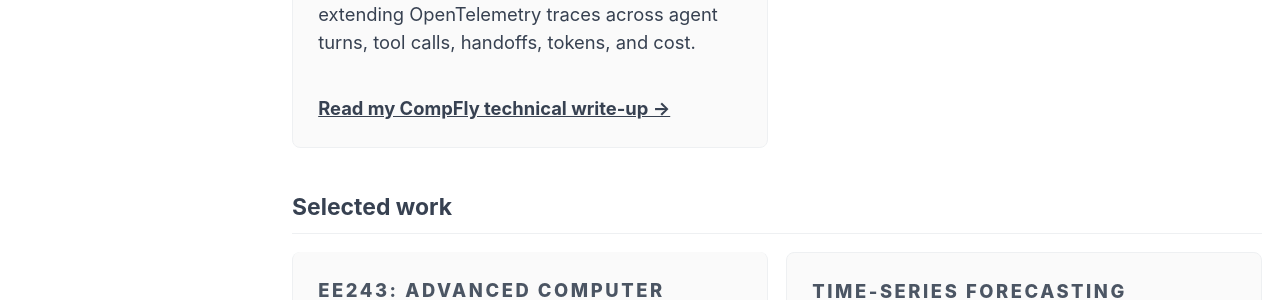
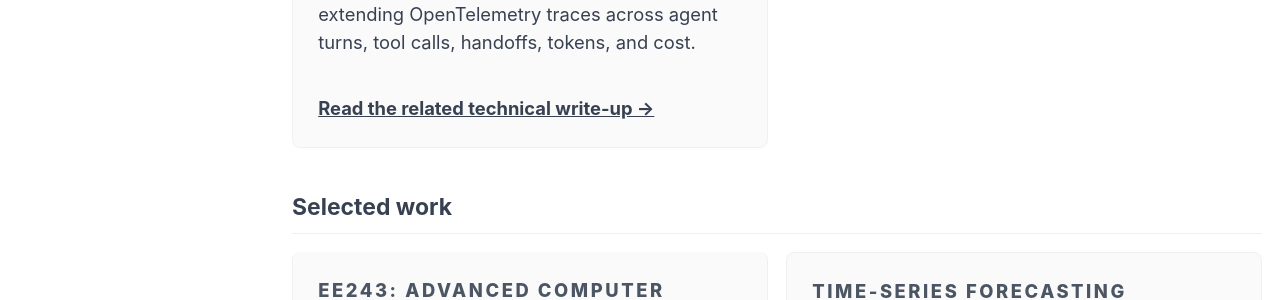
Before and after one commit to Vedant2100/vedant2100.github.io, a Jekyll site: the page built from _pages/about.md, in a window 1280 px wide and 900 px high, scrolled down 883 px. Shown: the part 163-463 px from the top of the window. Built offline with Jekyll 4.4.1, drawn with Linux system fonts in a browser that asks for light colours; some web fonts are replaced; a script bundle is joined from its source files by our own code; library files that are not in the unit come from our copies.

Commit message:
Refine CompFly link label

```diff
--- a/_pages/about.md
+++ b/_pages/about.md
@@ -27,7 +27,7 @@ redirect_from:
     <p class="home-card__eyebrow">RESEARCH INTERN: CompFly AI</p>
     <h3>Agent governance at runtime</h3>
     <p>I’m building reproducible evaluations for prompt-injection and high-stakes tool-use scenarios, improving lightweight detection pipelines, and extending OpenTelemetry traces across agent turns, tool calls, handoffs, tokens, and cost.</p>
-    <a class="home-card__link" href="https://compfly.ai/resources/blog/agentdojo">Read my CompFly technical write-up →</a>
+    <a class="home-card__link" href="https://compfly.ai/resources/blog/agentdojo">Read the related technical write-up →</a>
   </article>
 </div>
 
```
